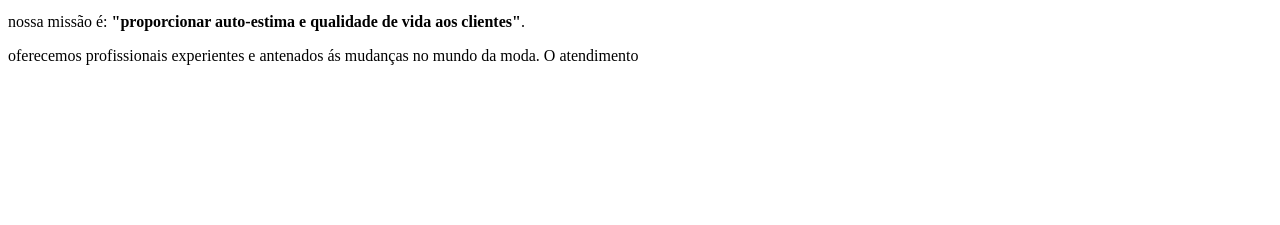
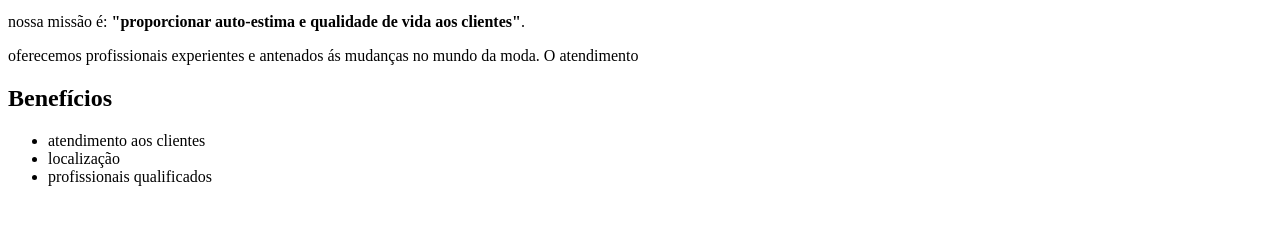
Before and after one commit to deborinha23/barbearia-alura, a plain HTML site: page index.html in a window 1280 px wide. Shown: the part 145-370 px from the top of the page. Drawn offline with Linux system fonts and the light colour scheme.

Commit message:
index.html

```diff
--- a/index.html
+++ b/index.html
@@ -15,8 +15,23 @@
     traz para o mercado o que há de melhor para o seu cabelo e barba. fundada em 2019, a barbearia alura já é destaque na cidade e conquista novos clientes a cada dia.</p>
 
 
-
     <p id= "missao"><em></em> nossa missão é: <strong>"proporcionar auto-estima e qualidade de vida aos clientes"</strong>.</em></p>
     <p> oferecemos profissionais experientes e antenados ás mudanças no mundo da moda. O atendimento
 </body>
 </html>
+
+
+
+
+
+<div class="beneficios">
+
+  <h2>Benefícios</h2>
+
+  <ul>
+    <li class="itens">atendimento aos clientes</li>
+    <li class="itens'>espaço diferenciado</li>
+    <li class="itens">localização</li>
+    <li class="itens">profissionais qualificados</li>
+  </ul>
+</div>
```
